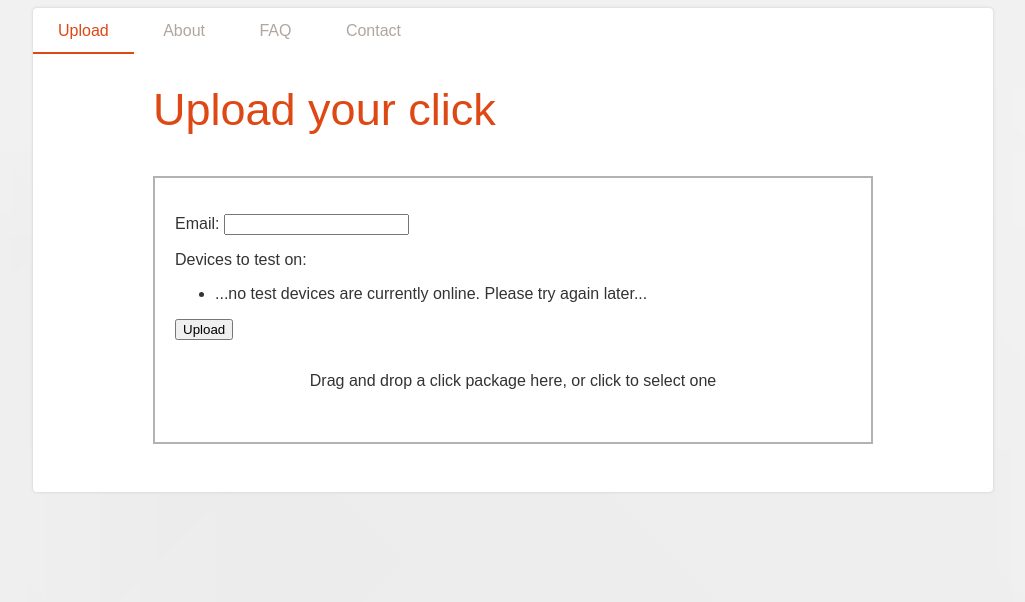
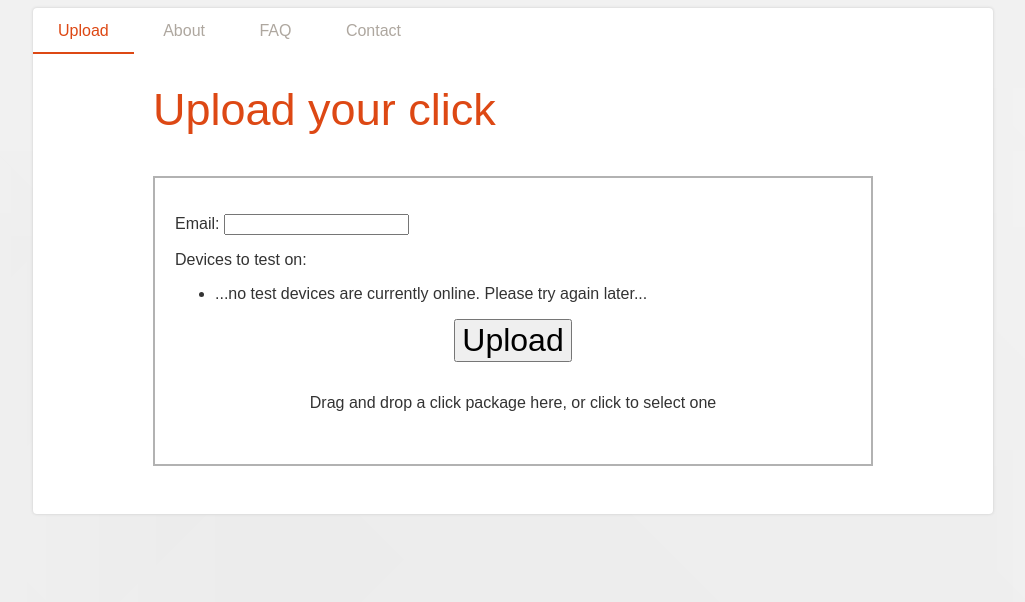
Before and after one commit to stuartlangridge/ubuntu-app-test, a Flask app: page / in a window 1280 px wide. Shown: the top 602 px of the page, without its empty margins (127-1152 px from the left). Run offline with Flask 2, Linux system fonts and the light colour scheme; data that the repository does not hold is empty; some libraries are stand-ins or nearby versions.

Commit message:
Move the previews above the upload

```diff
--- a/server/templates/upload.html
+++ b/server/templates/upload.html
@@ -13,6 +13,12 @@
         margin: 0;
     }
     #uploadError:empty { display: none; }
+    input[type=submit] {
+        font-size: 2em;
+    }
+    p.submit {
+        text-align: center;
+    }
 </style>
 {% endblock %}
 {% block content %}
@@ -30,20 +36,27 @@
         <li>...no test devices are currently online. Please try again later...</li>
       {% endif %}
     </ul>
-    <p><input type=submit value="Upload"></p>
+    <div class="dropzone-previews"></div>
+    <p class="submit"><input type=submit value="Upload"></p>
 </form>
 <script src="/static/dropzone.js"></script>
 <script>
 if (window.Dropzone) {
     Dropzone.autoDiscover = false;
     var uplf = document.getElementById("uploadForm");
+    var dzLive = false;
     var dz = new Dropzone("#uploadForm", {
         paramName: "click",
         acceptedFiles: ".click",
         maxFiles: 1,
+        fallback: function() {
+            // doesn't have to do anything; just it existing means that init does not run
+        },
         autoProcessQueue: false,
+        previewsContainer: "div.dropzone-previews",
         dictDefaultMessage: "Drag and drop a click package here, or click to select one",
         init: function() {
+            dzLive = true;
             var origFileUpload = document.querySelector("input[name=click]");
             origFileUpload.parentNode.removeChild(origFileUpload);
             this.on("uploadprogress", function(fileObj, progressPC, bytes) {
@@ -63,11 +76,13 @@ if (window.Dropzone) {
     });
 
     uplf.onsubmit = function(e) {
-        e.preventDefault();
-        if (dz.files.length !== 1) {
+        if (dzLive) {
+            e.preventDefault();
+            if (dz.files.length !== 1) {
 
+            }
+            dz.processQueue();
         }
-        dz.processQueue();
     };
 }
 </script>
```
